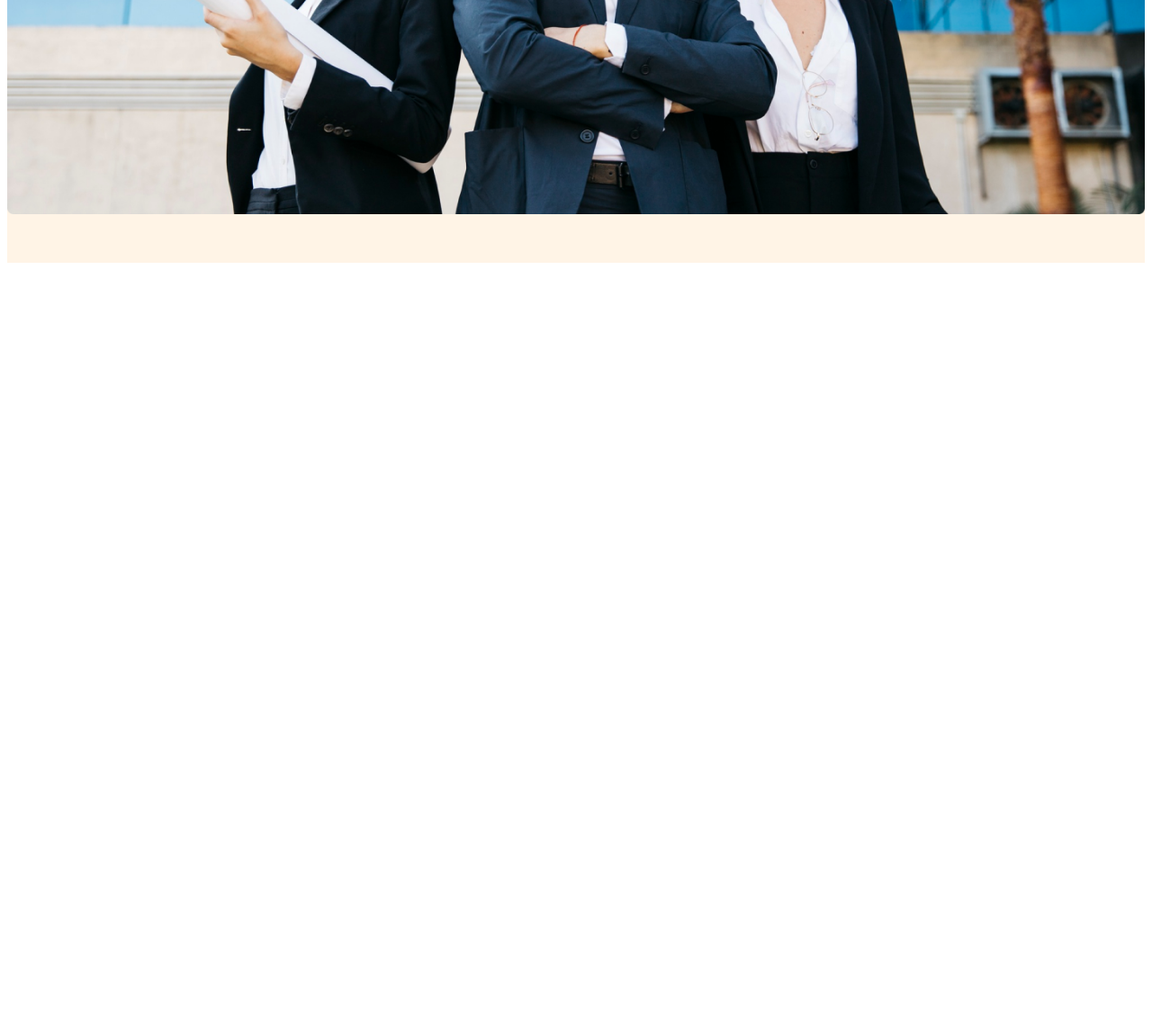
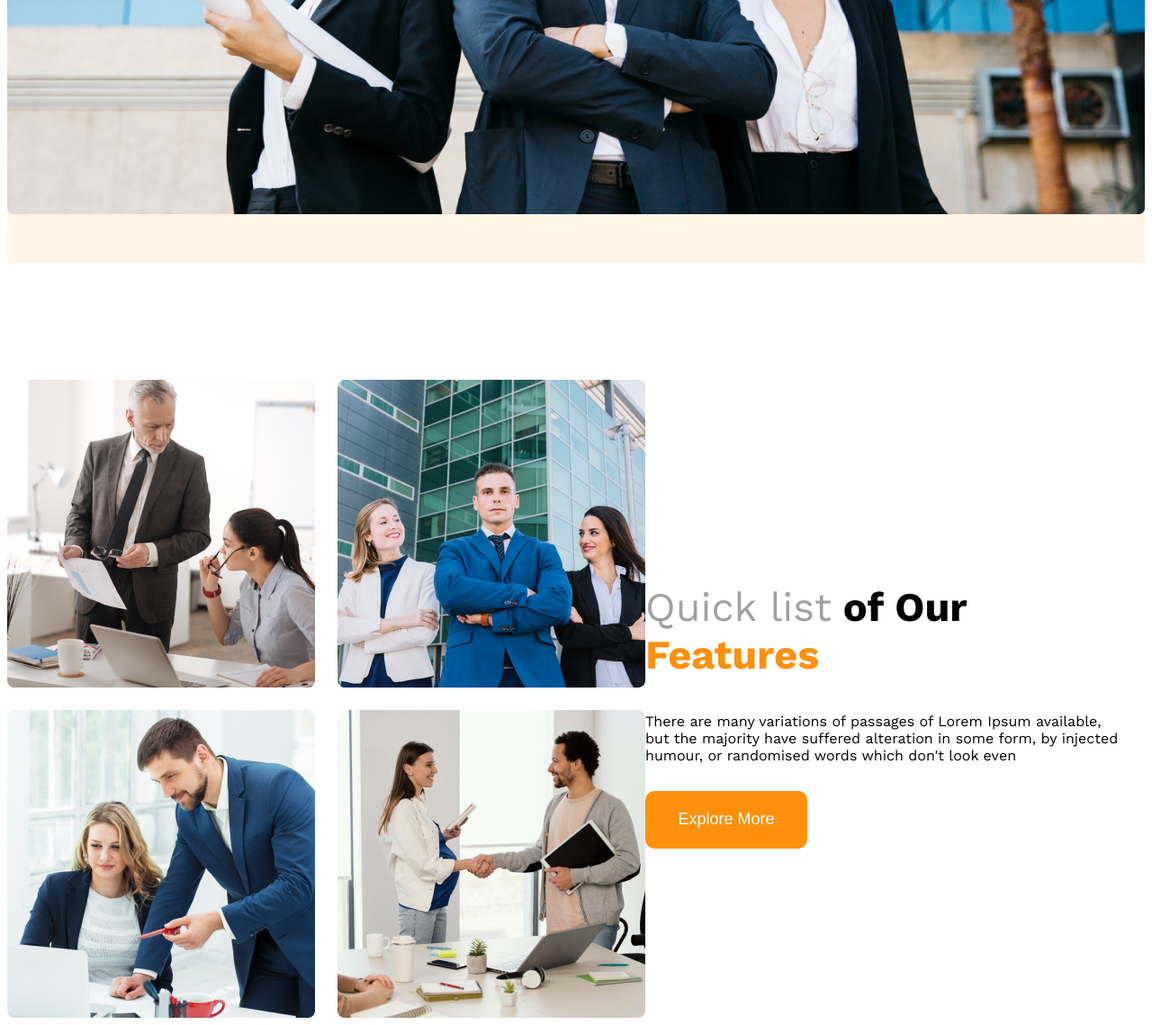
Before and after one commit to TutonGhosh/simple-g3-architects-web-page-html-css-responsive, a plain HTML site: page index.html in a window 1280 px wide. Shown: the part 968-2107 px from the top of the page at 90% size. Before the commit the page ends 1268 px from the top, so only its background shows below. Drawn offline with nearby package versions, Linux system fonts and the light colour scheme.

Commit message:
teams section completed & responsiveness added

```diff
--- a/index.html
+++ b/index.html
@@ -30,8 +30,20 @@
             </div>
         </section>
     </header>
-    <main>
-
+    <main class="fw">
+        <section class="teams display-flex">
+            <div class="teams-img">
+                <img src="images/team1.png" alt="">
+                <img src="images/team2.png" alt="">
+                <img src="images/team3.png" alt="">
+                <img src="images/team4.png" alt="">
+            </div>
+            <div class="our-features">
+                <h1 class="features-title"><span id="quick-list" class="dark-4">Quick list</span> of Our <br> <span id="features">Features</span></h1>
+                <p class="features-description dark-3">There are many variations of passages of Lorem Ipsum available, but the majority have suffered alteration in some form, by injected humour, or randomised words which don't look even</p>
+                <button class="primary-btn">Explore More</button>
+            </div>
+        </section>
     </main>
     <footer>
 
--- a/styles/styles.css
+++ b/styles/styles.css
@@ -18,6 +18,9 @@
 }
 .primary-bg{
     background-color: rgba(255, 144, 14, 0.1);
+}
+main > section {
+    margin-top: 130px;
 }
 .dark-1{
     color: #131313;
@@ -90,15 +93,72 @@
     width: 100%;
 }
 
+/* Teams Styles */
+.teams{
+    align-items: center;
+    /* gap: 70px; */
+}
+.teams-img{
+    display: grid;
+    grid-template-columns: repeat(2, 1fr);
+    gap: 25px;
+}
+.teams-img img{
+    width: 100%;
+}
+.our-features{
+    max-width: 530px;
+}
+.features-title{
+    font-size: 45px;
+    font-weight: 700;
+}
+#quick-list{
+    font-weight: 400;
+}
+#features{
+    color: #FF900E;
+}
+.features-description{
+    font-size: 16px;
+    font-weight: 400;
+    margin-top: 0;
+    margin-bottom: 30px;
+}
+
+
+
+
+
+
 
 
 /* Mobile Device Responsive */
 @media screen and (max-width: 576px) {
-    .nav, .nav-items{
+    .nav, .nav-items, .teams{
         flex-direction: column;
         gap: 20px;
     }
     .nav .brand{
         margin-bottom: 0;
     }
+    .teams-img{
+        grid-template-columns: repeat(1, 1fr);
+    }
+    .our-features{
+        text-align: center;
+    }
 }
+
+/* Medium Device Responsive */
+@media screen and (min-width: 577px) and (max-width: 992px) {
+    .nav, .teams{
+        flex-direction: column;
+    }
+    .teams-img{
+        grid-template-columns: repeat(2, 1fr);
+    }
+    .our-features{
+        text-align: center;
+    }
+}
```
